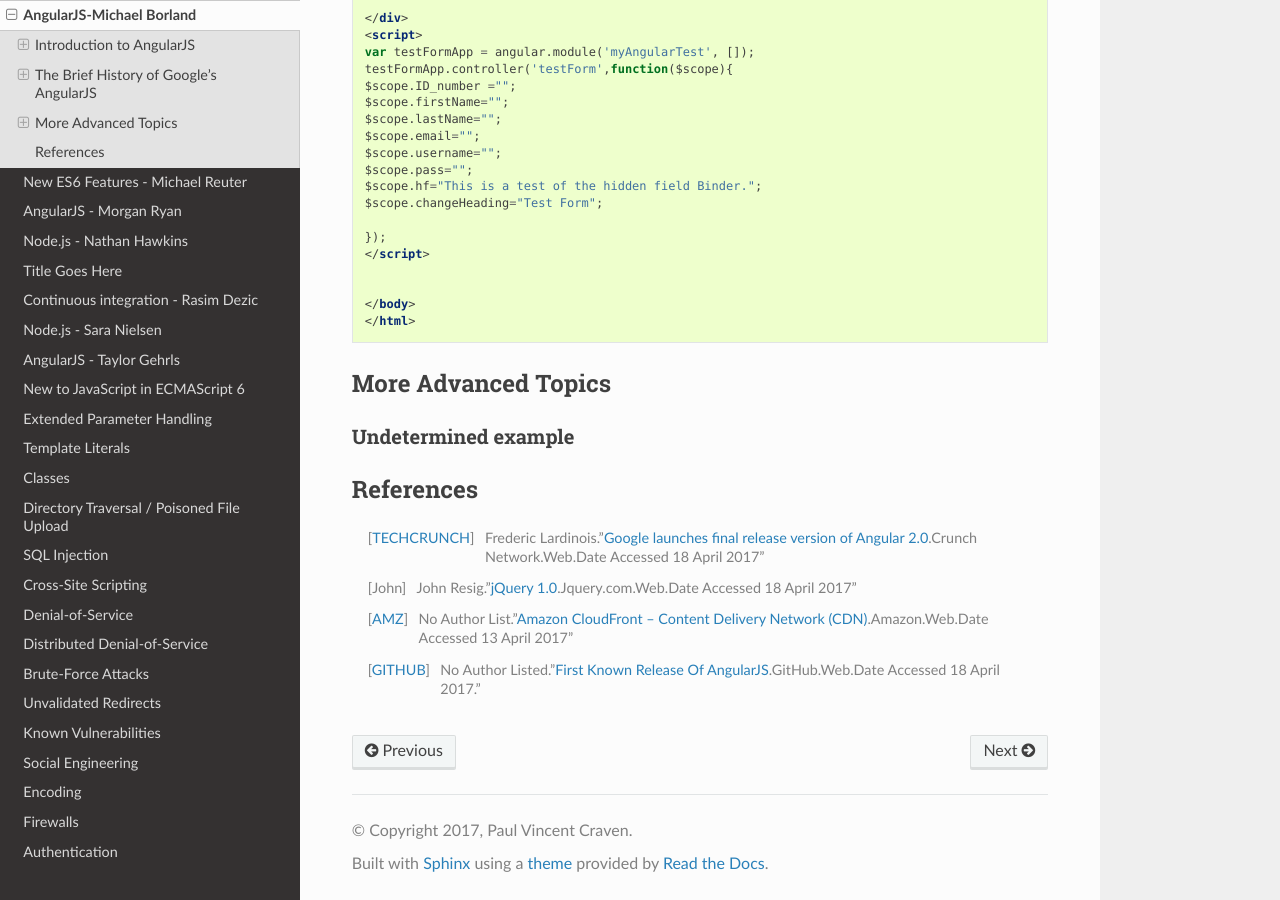
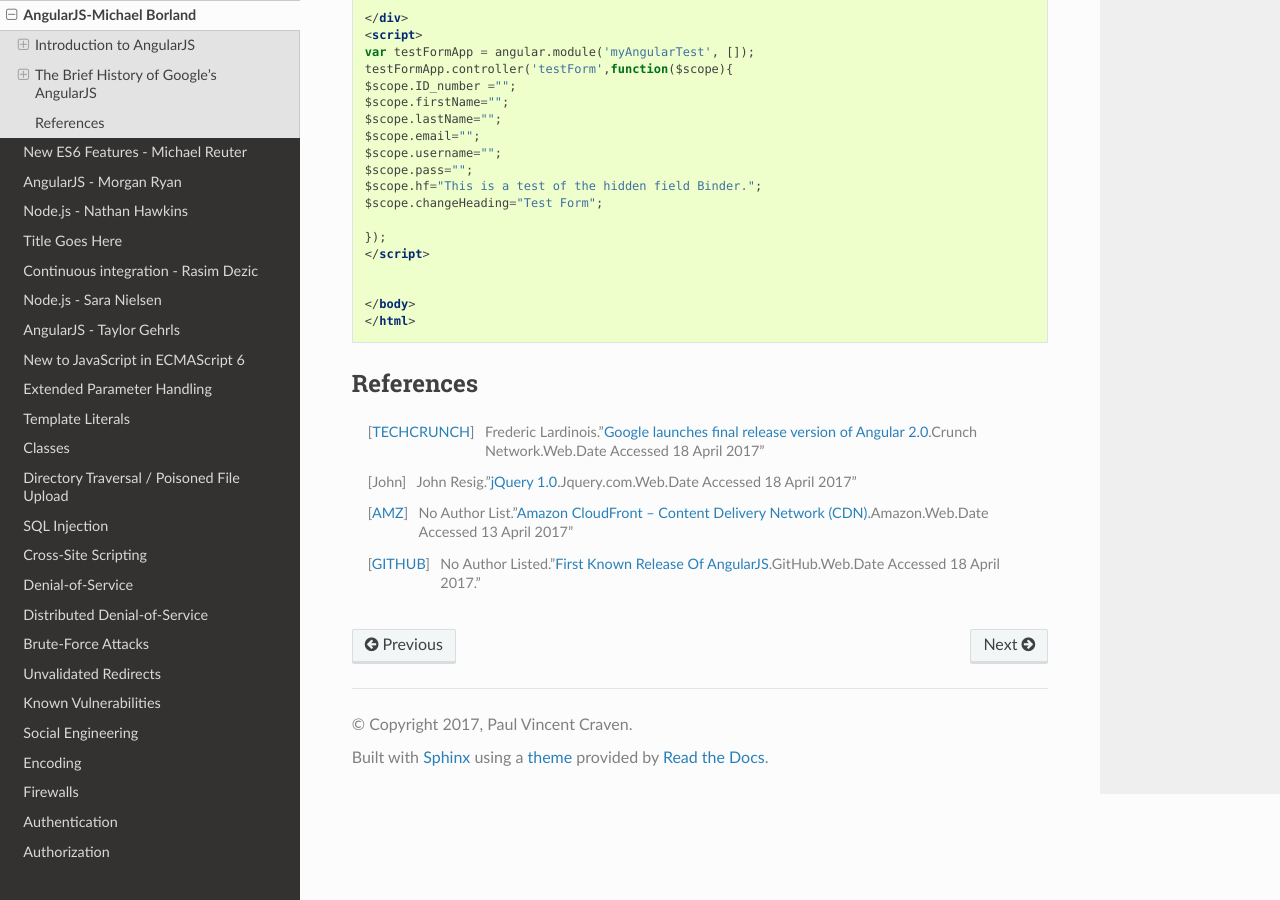
Before and after one commit to pvcraven/2017_web_security, a Sphinx documentation site: the page built from source/final/michael_b/index.rst, in a window 1280 px wide and 900 px high, scrolled down 2757 px. Built offline with Sphinx 7.4.7 and the Read the Docs theme 2.0.0, drawn with Linux system fonts in a browser that asks for light colours.

Commit message:
taking out other example headings.

```diff
--- a/source/final/michael_b/index.rst
+++ b/source/final/michael_b/index.rst
@@ -154,11 +154,8 @@
 	</body>
 	</html>
 
-More Advanced Topics
---------------------
 
-Undetermined example
-~~~~~~~~~~~~~~~~~~~~
+
 
 
 References
```
